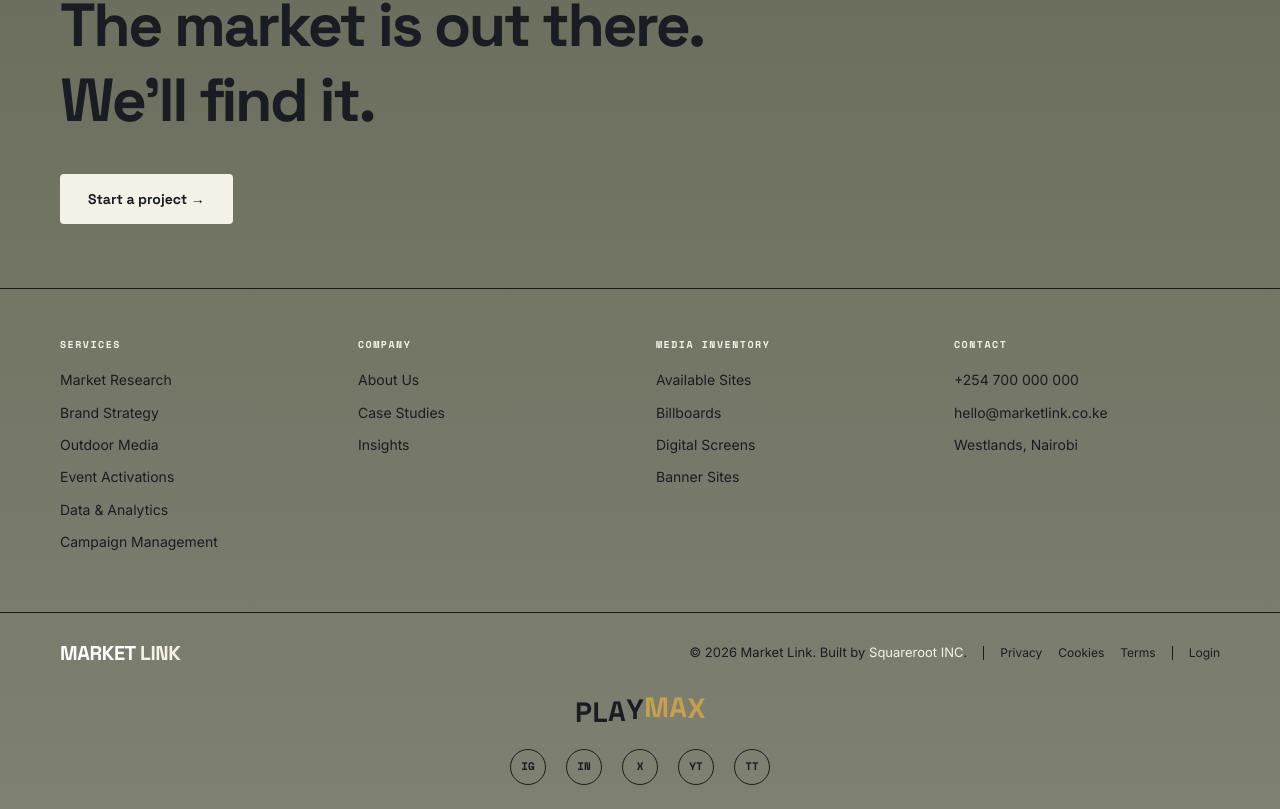
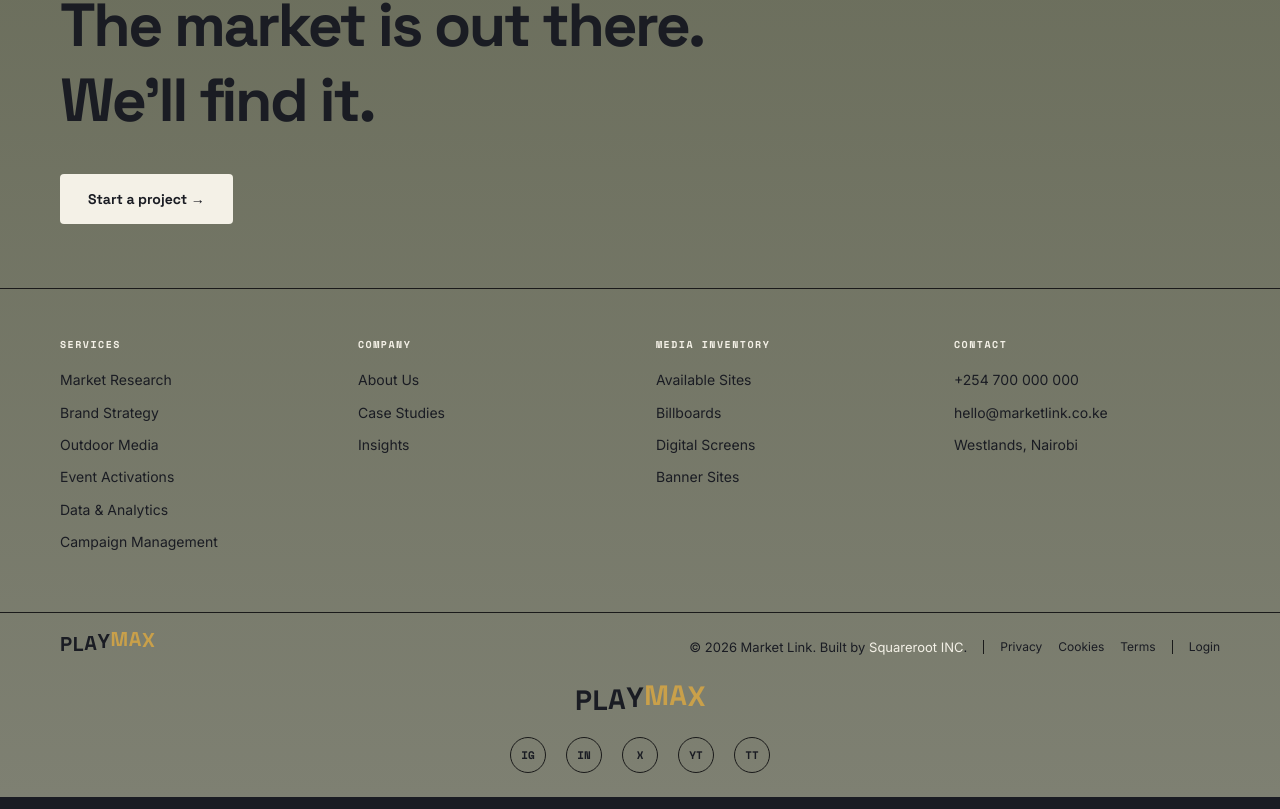
Before and after one commit to grover-chambers/playmax-platform, a Next.js app: page /about in a window 1280 px wide. Shown: the part 2638-3447 px from the top of the page. Built offline with nearby package versions, Linux system fonts and the light colour scheme.

Commit message:
footer: replace MARKET LINK text with PLAYMAX bouncing logo in bottom bar
The left-side MARKET LINK text in the bottom footer bar is now the
PLAYMAX bouncing letter animation (matching the social links section).
Uses navy + gold colors.

```diff
--- a/src/components/layout/SiteFooter.tsx
+++ b/src/components/layout/SiteFooter.tsx
@@ -171,13 +171,28 @@ export function SiteFooter() {
       >
         <div
           style={{
+            display: "flex",
+            gap: "1px",
             fontFamily: "var(--font-display)",
             fontSize: "20px",
             fontWeight: 700,
             letterSpacing: "-0.02em",
+            lineHeight: 1,
           }}
         >
-          MARKET<span style={{ color: "var(--pm-yellow)" }}> LINK</span>
+          {"PLAYMAX".split("").map((char, i) => (
+            <span
+              key={i}
+              style={{
+                display: "inline-block",
+                animation: "pm-bounce-letter 2.4s ease-in-out infinite",
+                animationDelay: `${i * 0.12}s`,
+                color: i < 4 ? "var(--pm-navy)" : "#C9A04A",
+              }}
+            >
+              {char}
+            </span>
+          ))}
         </div>
         <div style={{ display: "flex", alignItems: "center", gap: "16px" }}>
           <p style={{ fontSize: "13px", color: "var(--pm-black)" }}>
```
Also changed, not shown: public/marketlink-logo.png.
